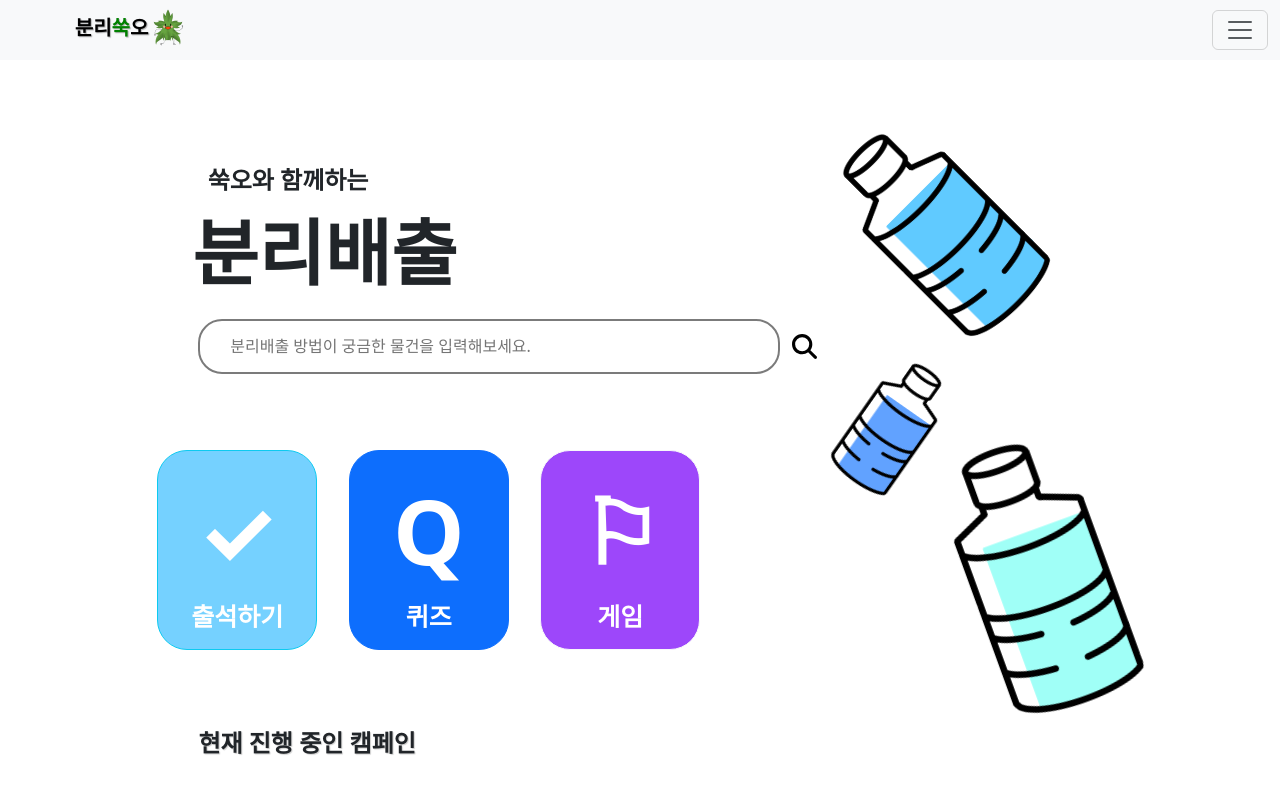
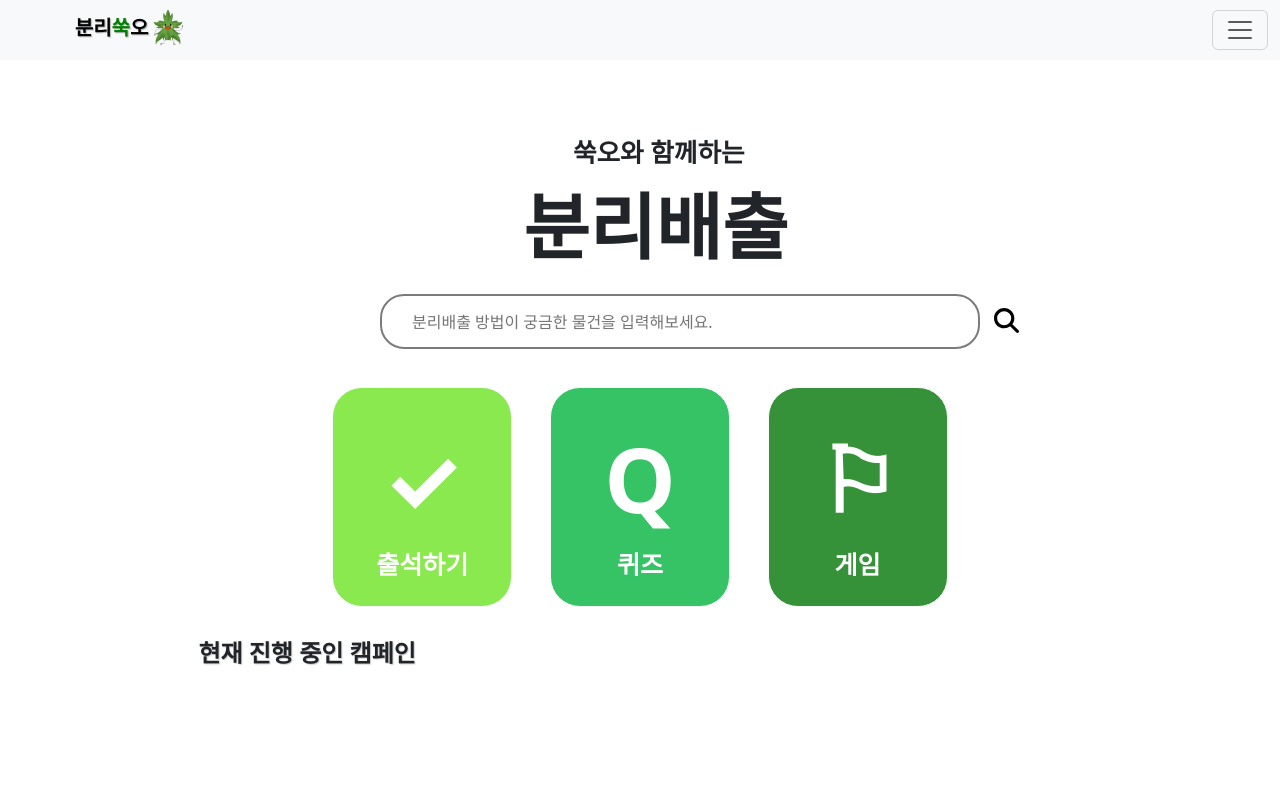
Before and after one commit to 4th-Oasis-Hackathon/ENDOLPHIN, a React (Create React App) app in the folder endolphin/: page / in a window 1280 px wide. Shown: the top 794 px of the page. Built offline with nearby package versions, Linux system fonts and the light colour scheme.

Commit message:
메인 UI 위치 조정 및 버튼 수정 (#19)

```diff
--- a/endolphin/src/App.css
+++ b/endolphin/src/App.css
@@ -21,9 +21,9 @@
 
 .main {
   margin: 5%;
-  margin-left: 15%;
+  margin-left: 35%;
   margin-right: 15%;
-  margin-top: -7%;
+  margin-top: -4%;
   font-weight: bolder;
   display: flex;
   align-items: center;
@@ -31,18 +31,22 @@
 }
 
 .main-writing {
-  margin-top: -20%;
+  margin-top: 17%;
 }
 
 .main-writing-1 {
-  font-size: 150%;
-  padding-left: 2.5%;
+  font-size: 160%;
+  padding-left: 20%;
   width: 100%;
+  /* display: flex;
+  justify-content: center;
+  align-items: center; */
 }
 
 .main-writing-2 {
   font-size: 450%;
   width: 100%;
+  padding-left: 12%;
 }
 
 .main-bg-1 {
@@ -90,10 +94,13 @@ button .search-button {
 
 .input-area {
   display: flex;
+  margin-left: -12%;
+  /* justify-content: center;
+  align-items: center; */
 }
 
 .search-btn {
-  margin-top: 4.5%;
+  margin-top: 4%;
   margin-left: 2%;
   cursor: pointer;
 }
@@ -104,15 +111,13 @@ button .search-button {
   align-items: center;
   /* width: 100%; */
 
-  margin: 5%;
-  margin-top: -28%;
-  /* margin-right: 25%; */
-  margin-left: -28%;
+  margin: 1%;
+  margin-top: -45px;
 }
 
 .info-btn {
-  width: 160px;
-  height: 200px; /* 패딩을 사용해 높이 조절 */
+  width: 180px;
+  height: 220px; /* 패딩을 사용해 높이 조절 */
   padding-bottom: 10%;
   display: flex;
   align-items: center;
@@ -122,27 +127,30 @@ button .search-button {
   /* border: none; */
   cursor: pointer;
 
-  margin: 1%;
+  margin: 1.5%;
 }
 
 button.info-btn {
   border-radius: 30px;
-  background-color: rgb(117, 209, 255);
+  /* background-color: rgb(97, 214, 67); */
+  background-color: #89E94E;
 }
 
 button.primary-btn {
   border-radius: 30px;
+  background-color: #35C365;
 }
 
 button.success-btn {
-  background-color: rgb(157, 71, 250);
   border-radius: 30px;
+  background-color: #369239;
+  /* background-color: green; */
 }
 
 
 .primary-btn {
-  width: 160px;
-  height: 200px; /* 패딩을 사용해 높이 조절 */
+  width: 180px;
+  height: 220px; /* 패딩을 사용해 높이 조절 */
   padding-bottom: 10%;
   display: flex;
   align-items: center;
@@ -152,12 +160,12 @@ button.success-btn {
   border: none;
   cursor: pointer;
 
-  margin: 1%;
+  margin: 1.5%;
 }
 
 .success-btn {
-  width: 160px;
-  height: 200px; /* 패딩을 사용해 높이 조절 */
+  width: 180px;
+  height: 220px; /* 패딩을 사용해 높이 조절 */
   padding-bottom: 10%;
   display: flex;
   align-items: center;
@@ -167,7 +175,7 @@ button.success-btn {
   border: none;
   cursor: pointer;
 
-  margin: 1%;
+  margin: 1.5%;
 }
 
 /* 작은 화면에 대한 반응형 설정 */
--- a/endolphin/src/App.js
+++ b/endolphin/src/App.js
@@ -132,24 +132,20 @@ function App() {
               </form>
               </div>
 
-            <div className="main-bg">
+            {/* <div className="main-bg">
               <div className="main-bg-1" style={{ backgroundImage: `url(${bg1})` }} />
               <div className="main-bg-2" style={{ backgroundImage: `url(${bg2})` }} />
               <div className="main-bg-3" style={{ backgroundImage: `url(${bg3})` }} />
-            </div>
+            </div> */}
           </div>
 
-          {/* <div>
-          <Button variant="info" size="lg" className='info-btn-container info-btn'>
-          Large button
-          </Button>{' '} */}
           <div className="btn-container">
-            <Button className="info-btn btn-custom" variant="info" style={{ fontSize: '25px', color: '#fff', fontWeight: 'bold' }}>
+            <Button className="info-btn btn-custom" variant="light" style={{ fontSize: '25px', color: '#fff', fontWeight: 'bold' }}>
               <span style={{ fontSize: '90px'}}>✓</span><br/> 출석하기
             </Button>
             <Button
               onClick={()=>{ navigate('/quiz_ready') }}
-              className="primary-btn btn-custom" variant="primary" style={{ fontSize: '25px', color: '#fff', fontWeight: 'bold'}}>
+              className="primary-btn btn-custom" variant="light" style={{ fontSize: '25px', color: '#fff', fontWeight: 'bold'}}>
               <span style={{ fontSize: '90px'}}>Q</span><br/> 퀴즈
             </Button>
             <Button
--- a/endolphin/src/pages/Game.js
+++ b/endolphin/src/pages/Game.js
@@ -109,7 +109,7 @@ function Game() {
                 <ScoreBoard score={score} />
                 </div>
                 <div className='game-design-timer'>
-                <Timer initialTime={6} onTimeUp={handleTimeUp} />
+                <Timer initialTime={20} onTimeUp={handleTimeUp} />
                 </div>
             <div className='game-design-item'>
             {/* {trashItems.map((trash, index) => (
```
